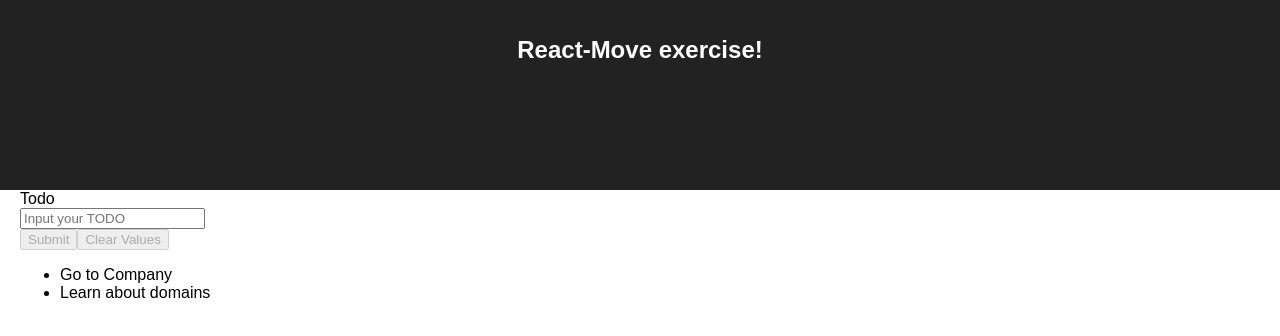
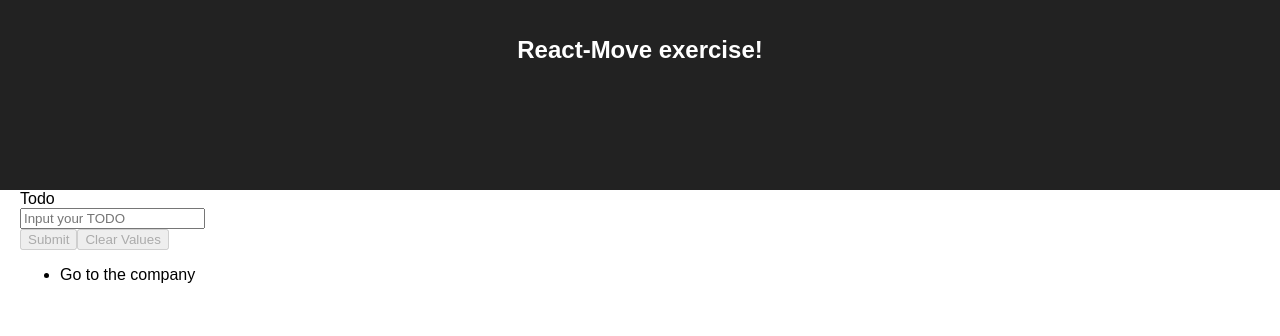
Before and after one commit to ytorii/react-move-form, a React (Create React App) app: page / in a window 1280 px wide. Shown: the top 336 px of the page. Built offline with nearby package versions, Linux system fonts and the light colour scheme.

Commit message:
Connect to list

```diff
--- a/src/App.js
+++ b/src/App.js
@@ -3,17 +3,10 @@ import { Provider } from 'react-redux'
 import store from './store'
 
 import TodoForm from './containers/TodoForm'
-import TodoList from './components/TodoList'
+import TodoList from './containers/TodoList'
 
 import './css/App.css'
 import './css/Body.css'
-
-const todos = [
-  { id: 1, text: 'Go to Company' },
-  { id: 2, text: 'Learn about domains' },
-]
-
-
 
 class App extends Component {
   render() {
@@ -25,7 +18,7 @@ class App extends Component {
           </header>
           <div className="Body">
             <TodoForm />
-            <TodoList todos={todos} />
+            <TodoList />
           </div>
         </div>
      </Provider>
--- /dev/null
+++ b/src/containers/TodoList.js
@@ -0,0 +1,9 @@
+import { connect } from 'react-redux'
+
+import TodoListComponent from '../components/TodoList'
+
+const mapStateToProps = state => ({
+  todos: state.todo.todos,
+})
+
+export default connect(mapStateToProps)(TodoListComponent)
```
